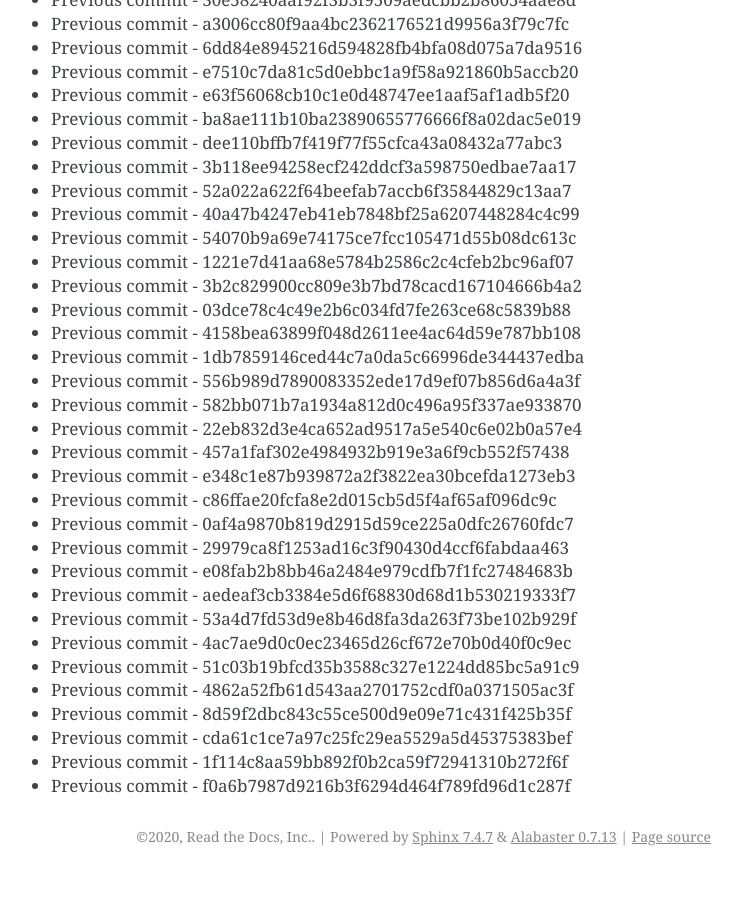
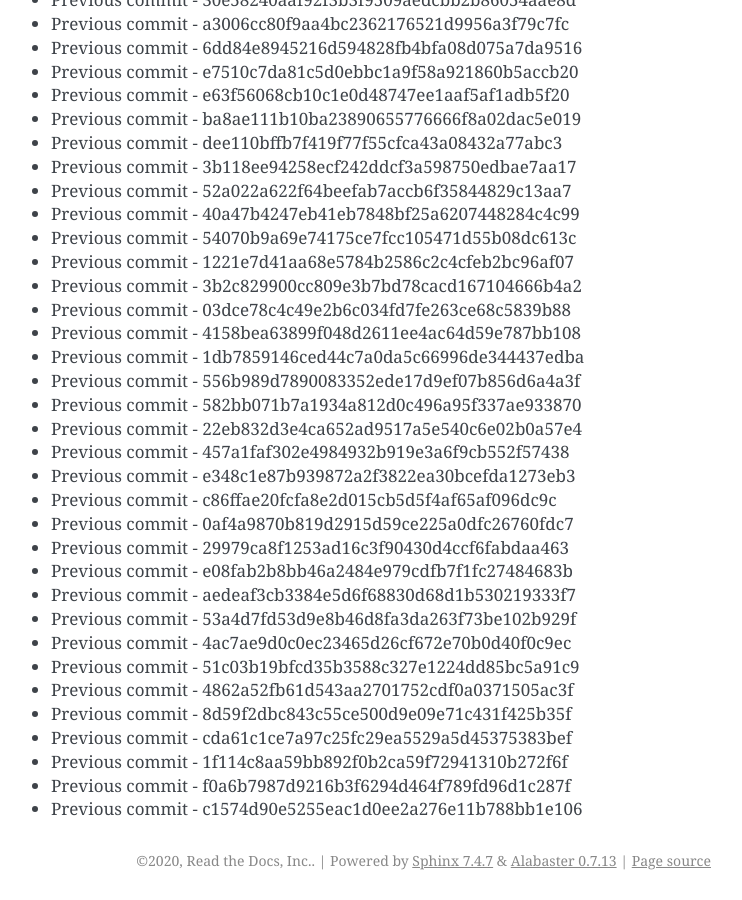
Before and after one commit to readthedocs/rtd-git-stresstest, a Sphinx documentation site: the page built from docs/updates.rst, in a window 1280 px wide and 900 px high, scrolled down 73212 px. Shown: the whole window, without its empty margins (399-1141 px from the left). Built offline with Sphinx 7.4.7, drawn with Linux system fonts in a browser that asks for light colours; before the commit the page ends 74088 px from its top, so only the background shows below that.

Commit message:
Generating commit from previous: c1574d90e5255eac1d0ee2a276e11b788bb1e106

```diff
--- a/docs/updates.rst
+++ b/docs/updates.rst
@@ -3108,3 +3108,4 @@ It can be tested for any performance characteristics.
 * Previous commit - cda61c1ce7a97c25fc29ea5529a5d45375383bef
 * Previous commit - 1f114c8aa59bb892f0b2ca59f72941310b272f6f
 * Previous commit - f0a6b7987d9216b3f6294d464f789fd96d1c287f
+* Previous commit - c1574d90e5255eac1d0ee2a276e11b788bb1e106
```
